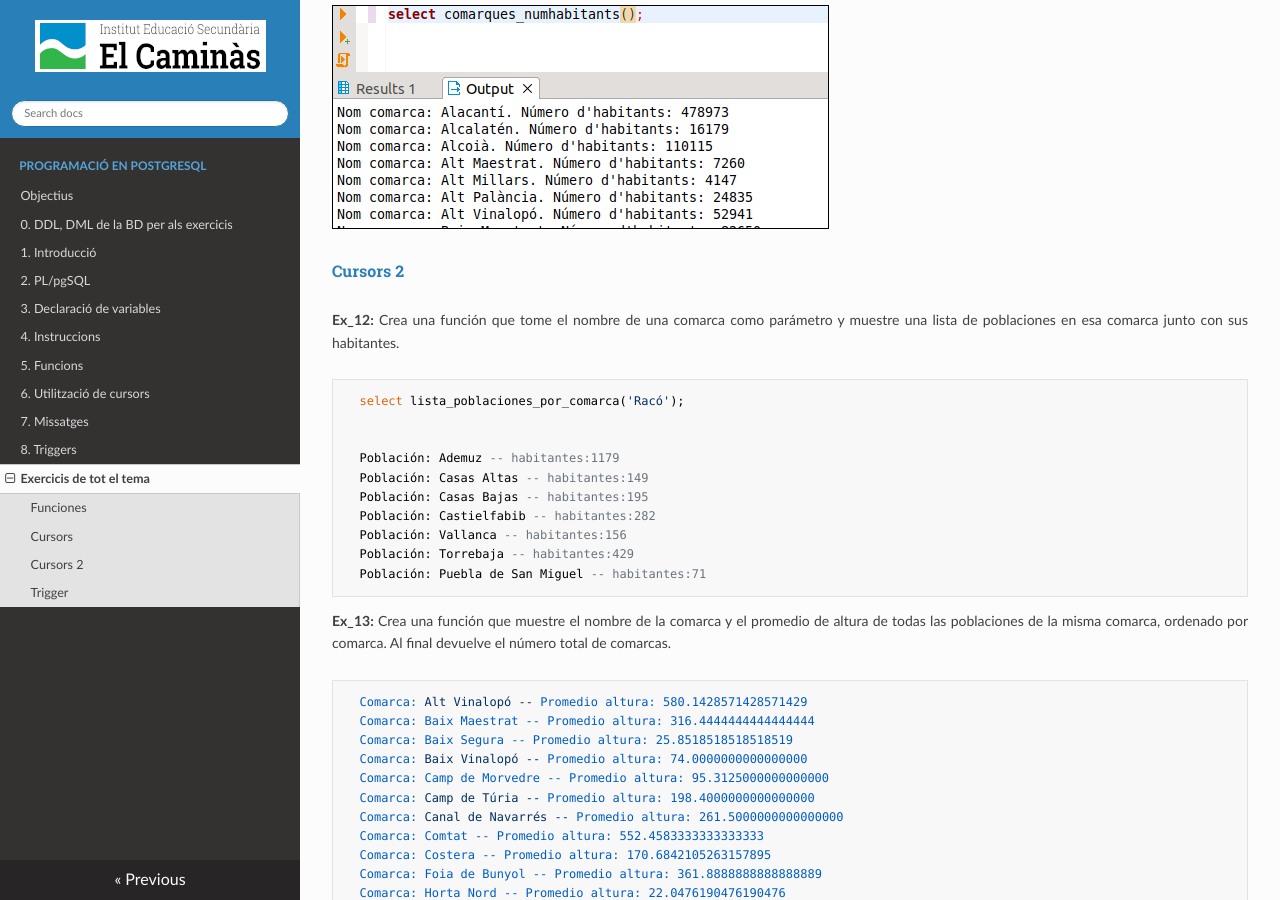
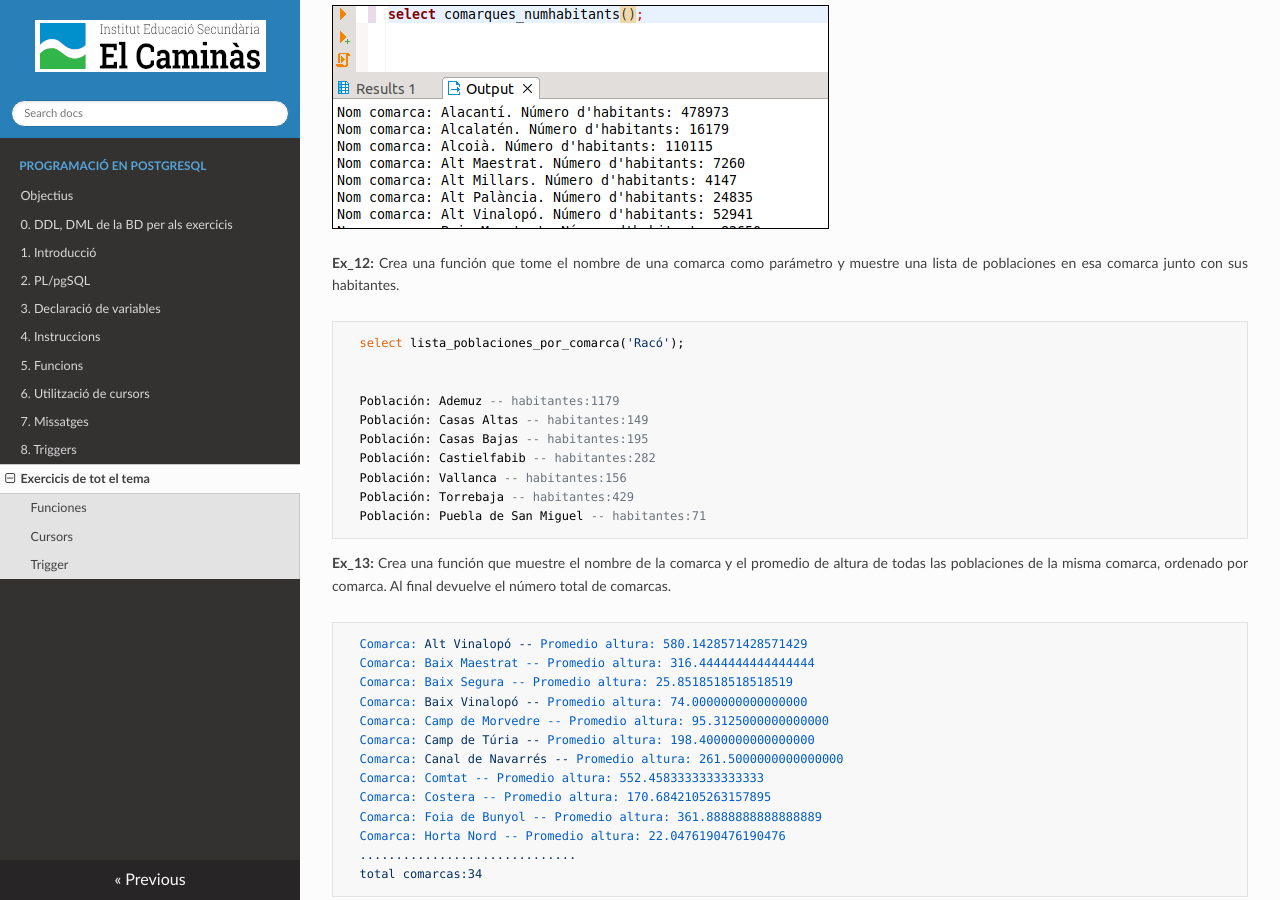
Before and after one commit to asalvadorc/BBDD_PostgrePLSQL, an MkDocs documentation site: the page built from docs/exercicis_de_tot_el_tema.md, in a window 1280 px wide and 900 px high, scrolled down 2455 px. Built offline with MkDocs 1.6.1, drawn with Linux system fonts in a browser that asks for light colours; nearby versions of some CDN libraries.

Commit message:
Remove 'Cursors 2' section from exercises
Removed section on 'Cursors 2' from exercises document.

```diff
--- a/docs/exercicis_de_tot_el_tema.md
+++ b/docs/exercicis_de_tot_el_tema.md
@@ -63,8 +63,6 @@ per pantalla totes les comarques i el número d'habitants. En la consulta has
 d'utilitzar obligatòriament la funció anterior
 
 ![](T7_6_Ex11.png)
-
-## **Cursors 2**{.azul}
 
 **Ex_12:** Crea una función que tome el nombre de una comarca como parámetro y muestre una lista de poblaciones en esa comarca junto con sus habitantes.
 
```
